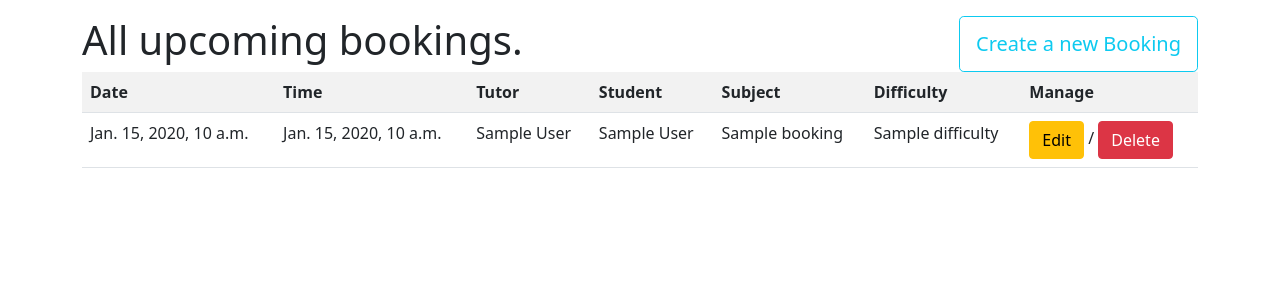
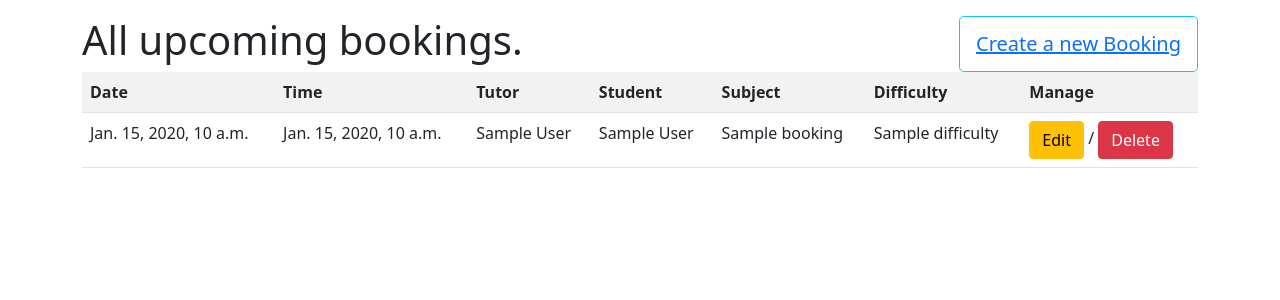
Before and after one commit to izzieyip/SEG-smallgroup, a Django app: template tutorials/templates/view_bookings.html in a window 1280 px wide. Shown: the part 56-356 px from the top of the page. Run offline with Django 3.2, Linux system fonts and the light colour scheme; the template is opened without the code that fills it: most values are stand-ins (such as "Sample title", 1, 10 or a date in 2020); some libraries are stand-ins or nearby versions.

Commit message:
Update view_bookings.html
Add functionality to buttons

```diff
--- a/tutorials/templates/view_bookings.html
+++ b/tutorials/templates/view_bookings.html
@@ -6,8 +6,7 @@
       <h1>All upcoming bookings.</h1>
     </div>
     <div class="col-4 d-grid gap-2 d-md-flex justify-content-md-end">
-      <button type="button" class="btn btn-outline-info btn-lg">Create a new Booking</button>
-      <!-- use <a href="{ url 'create_booking' } (with %)" class="button">Create a new Booking</a> for hyperlink -->
+      <button type="button" class="btn btn-outline-info btn-lg"><a href="{% url 'create_booking' %}" class="button">Create a new Booking</a></button>
     </div>
   </div>
   <table class="table table-striped">
@@ -34,7 +33,7 @@
 
       <!-- Manage Buttons -->
       <td>
-        <a href="TBC" class="btn btn-warning">Edit</a> /
+        <a href="{% url 'update_booking{{ confirmedBooking.id }}' %}" class="btn btn-warning">Edit</a> /
         <button type="button" class="btn btn-danger" data-bs-toggle="modal" data-bs-target="#deleteConfirm{{ confirmedBooking.id }}">Delete</button>
       </td>
       <!-- use { url 'update_booking' id } with % for edit hyperlink-->
```
